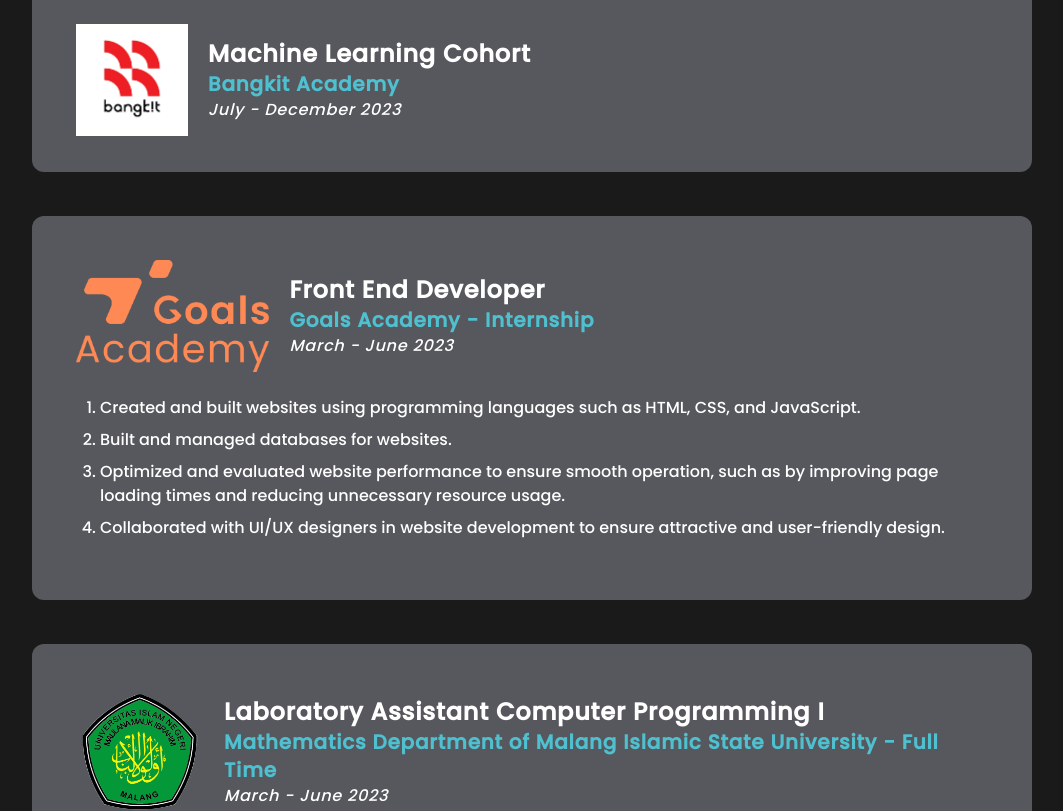
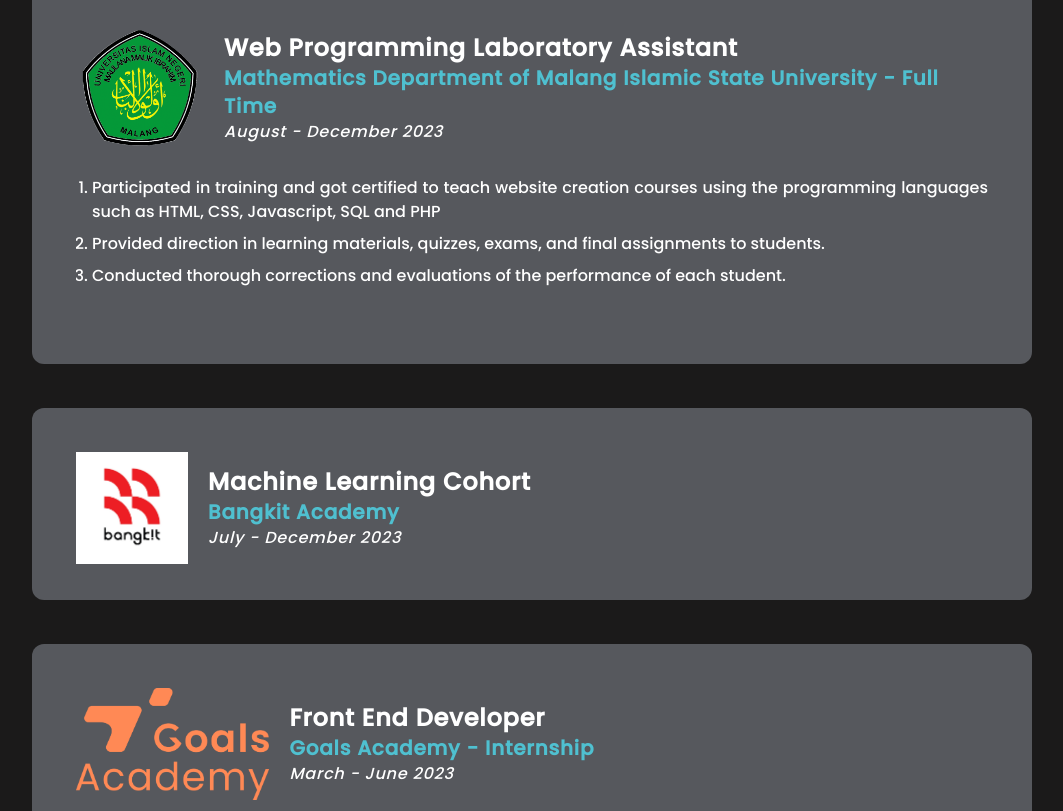
Before and after one commit to hildazaqya/vue3-portfolio, a Vue app: page /about in a window 1280 px wide. Shown: the part 1060-1871 px from the top of the page, without its empty margins (108-1171 px from the left). Built offline with nearby package versions, Linux system fonts and the light colour scheme.

Commit message:
add some experience

```diff
--- a/src/views/About.vue
+++ b/src/views/About.vue
@@ -118,6 +118,34 @@ export default {
                 Experiences &nbsp;
                 <div class="my-auto h-[1px] w-32 bg-bluesky md:w-96 aos-init aos-animate"></div>
             </h1>
+            <div class="item-tech bg-[#56585d] hover:bg-slate-600 mb-11 p-8 md:h-96 md:p-11 rounded-xl">
+                <div class="flex flex-col md:flex-row items-center w-full">
+                    <img src="@img/logo_uin.png" alt="" class="mx-auto h-32" />
+                    <div class="flex justify-center flex-col md:ps-5 tracking-wider py-2">
+                        <h1 class="font-bold text-white text-xl lg:text-2xl">
+                            Web Programming Laboratory Assistant
+                        </h1>
+                        <h3 class="font-bold text-bluesky text-lg lg:text-xl">
+                            Mathematics Department of Malang Islamic State University - Full
+                            Time
+                        </h3>
+                        <p class="italic text-white text-base">August - December 2023</p>
+                    </div>
+                </div>
+                <div class="md:mt-5 w-full text-base text-white overflow-hidden">
+                    <ul class="ps-4 list-outside list-decimal text-justify">
+                        <li class="py-1">
+                            Participated in training and got certified to teach website creation courses using the programming languages such as HTML, CSS, Javascript, SQL and PHP
+                        </li>
+                        <li class="py-1">
+                            Provided direction in learning materials, quizzes, exams, and final assignments to students.
+                        </li>
+                        <li class="py-1">
+                            Conducted thorough corrections and evaluations of the performance of each student.
+                        </li>
+                    </ul>
+                </div>
+            </div>
             <div class="item-tech bg-[#56585d] hover:bg-slate-600 mb-11 p-8 md:h-48 md:p-11 rounded-xl" data-aos="zoom-in">
                 <div class="flex flex-col md:flex-row items-center w-full">
                     <img src="@img/bangkit-logo.jpg" alt="" class="h-28" />
@@ -148,8 +176,7 @@ export default {
                 <div class="md:mt-5 px-6 w-full text-base text-white">
                     <ul class="list-outside list-decimal">
                         <li class="py-1">
-                            Created and built websites using programming languages such as
-                            HTML, CSS, and JavaScript.
+                            Developed a website using Laravel and Bootstrap.
                         </li>
                         <li class="py-1">Built and managed databases for websites.</li>
                         <li class="py-1">
@@ -169,13 +196,13 @@ export default {
                     <img src="@img/logo_uin.png" alt="" class="mx-auto h-32" />
                     <div class="flex justify-center flex-col md:ps-5 tracking-wider py-2">
                         <h1 class="font-bold text-white text-xl lg:text-2xl">
-                            Laboratory Assistant Computer Programming I
+                            Python Programming Practicum Lab Assistant
                         </h1>
                         <h3 class="font-bold text-bluesky text-lg lg:text-xl">
                             Mathematics Department of Malang Islamic State University - Full
                             Time
                         </h3>
-                        <p class="italic text-white text-base">March - June 2023</p>
+                        <p class="italic text-white text-base">February - June 2023</p>
                     </div>
                 </div>
                 <div class="md:mt-5 w-full text-base text-white overflow-hidden">
```
